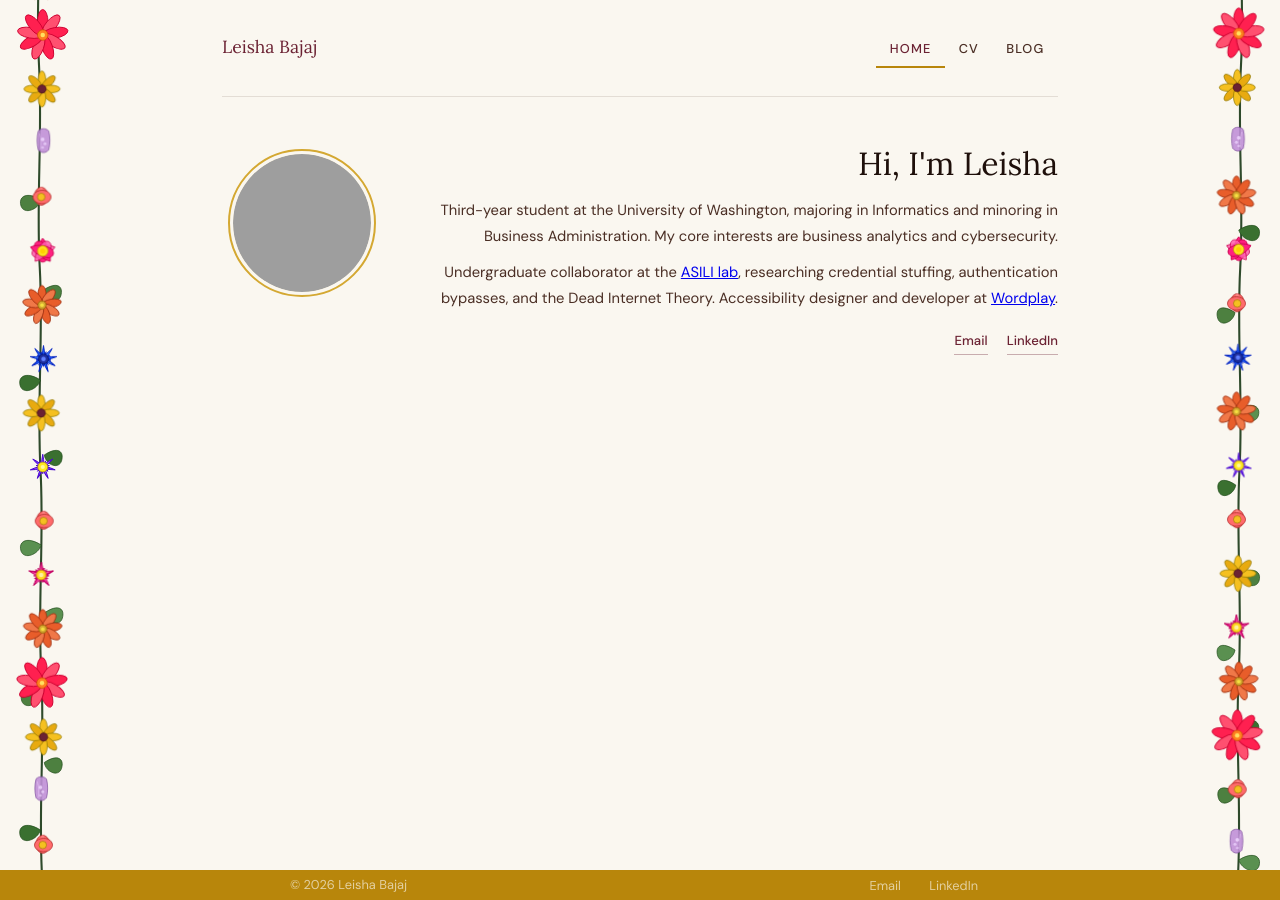
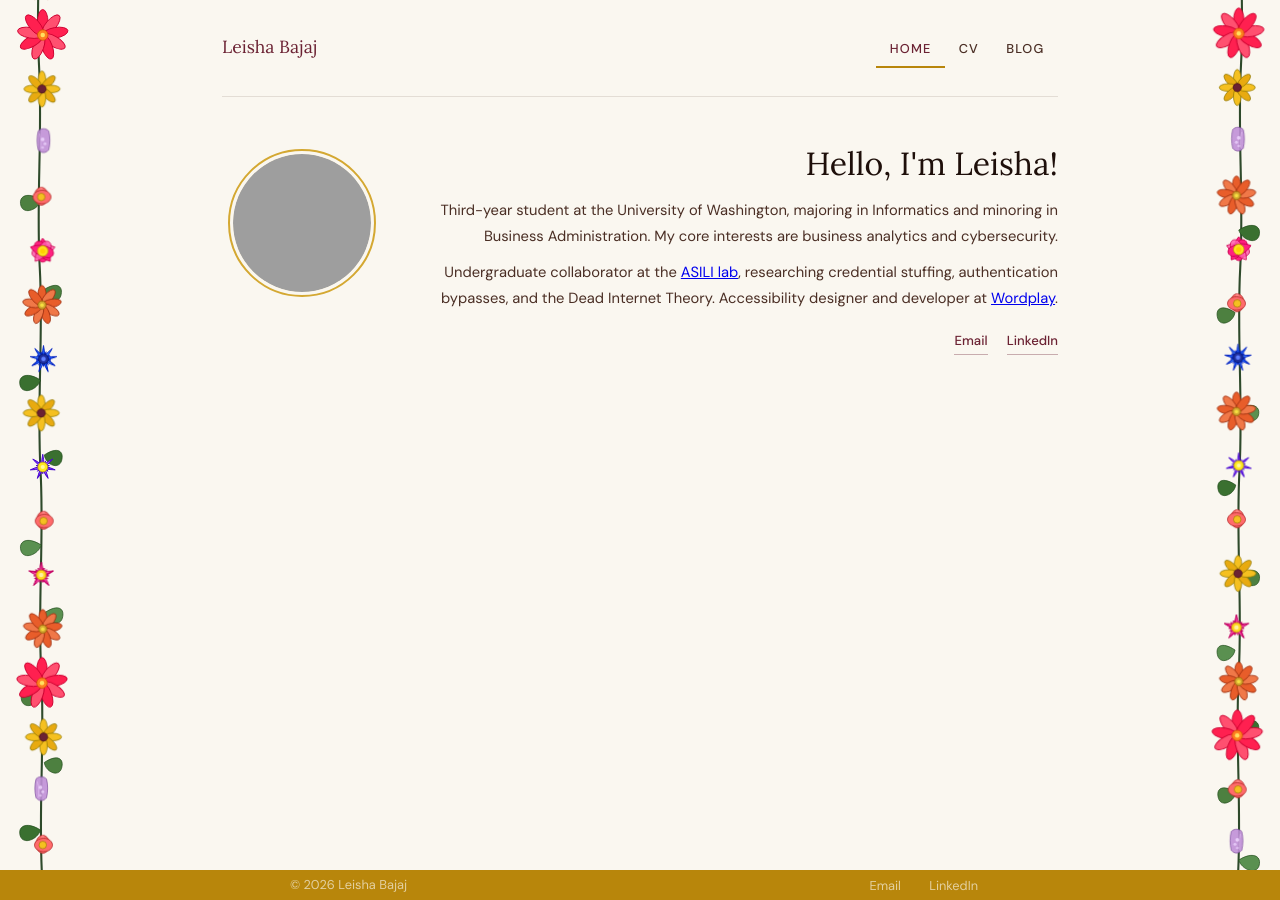
Before and after one commit to leisha5/leisha-bajaj, a Jekyll site: the page built from index.markdown, in a window 1280 px wide. Built offline with Jekyll 4.4.1, drawn with Linux system fonts in a browser that asks for light colours; grey boxes are pictures that could not be loaded.

```diff
--- a/_includes/nav.html
+++ b/_includes/nav.html
@@ -4,7 +4,7 @@
     <ul class="nav-links" role="list">
       <li><a href="{{ '/' | relative_url }}"
         {% if page.permalink == '/' %}aria-current="page"{% endif %}>Home</a></li>
-      <li><a href="{{ '/assets/Resume.pdf' | relative_url }}">CV</a></li>
+      <li><a href="{{ '/assets/Leisha-Bajaj-Resume.pdf' | relative_url }}">CV</a></li>
       <li><a href="{{ '/blog/' | relative_url }}"
         {% if page.permalink == '/blog/' %}aria-current="page"{% endif %}>Blog</a></li>
       <!-- <li><a href="{{ '/contact/' | relative_url }}"
--- a/index.markdown
+++ b/index.markdown
@@ -16,9 +16,9 @@ permalink: /
     </div>
   </div>
   <div class="itext">
-    <h1>Hi, I'm Leisha</h1>
+    <h1>Hello, I'm Leisha!</h1>
     <p>Third-year student at the University of Washington, majoring in Informatics and minoring in Business Administration. My core interests are business analytics and cybersecurity.</p>
-    <p>Undergraduate collaborator at the <a href="https://asili.uw.edu">ASILI lab</a>, researching credential stuffing, authentication bypasses, and the Dead Internet Theory. Accessibility designer and developer at <a href="#">Wordplay</a>.</p>
+    <p>Undergraduate collaborator at the <a href="https://asili.uw.edu">ASILI lab</a>, researching credential stuffing, authentication bypasses, and the Dead Internet Theory. Accessibility designer and developer at <a href="https://faculty.washington.edu/ajko/wordplay">Wordplay</a>.</p>
     <div class="ilinks">
       <a href="mailto:leisha5@uw.edu">Email</a>
       <a href="https://linkedin.com/in/leisha-bajaj">LinkedIn</a>
```
Also changed, not shown: 3 other files.
